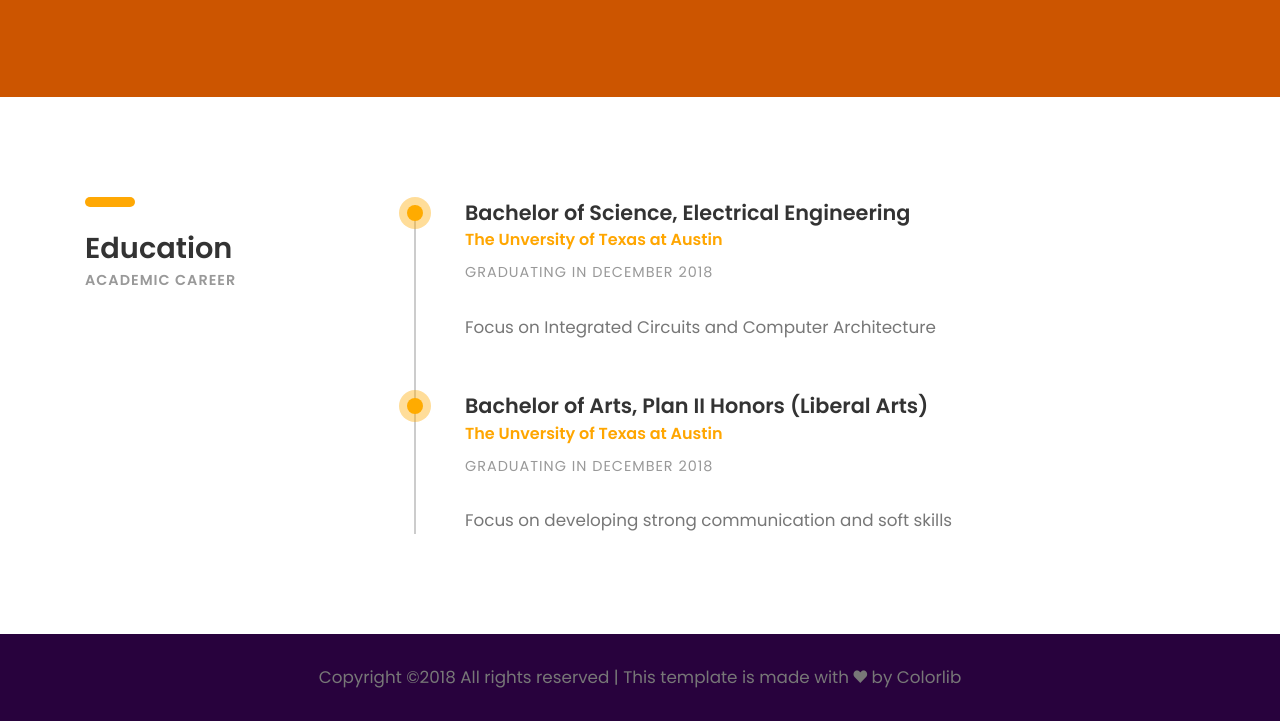
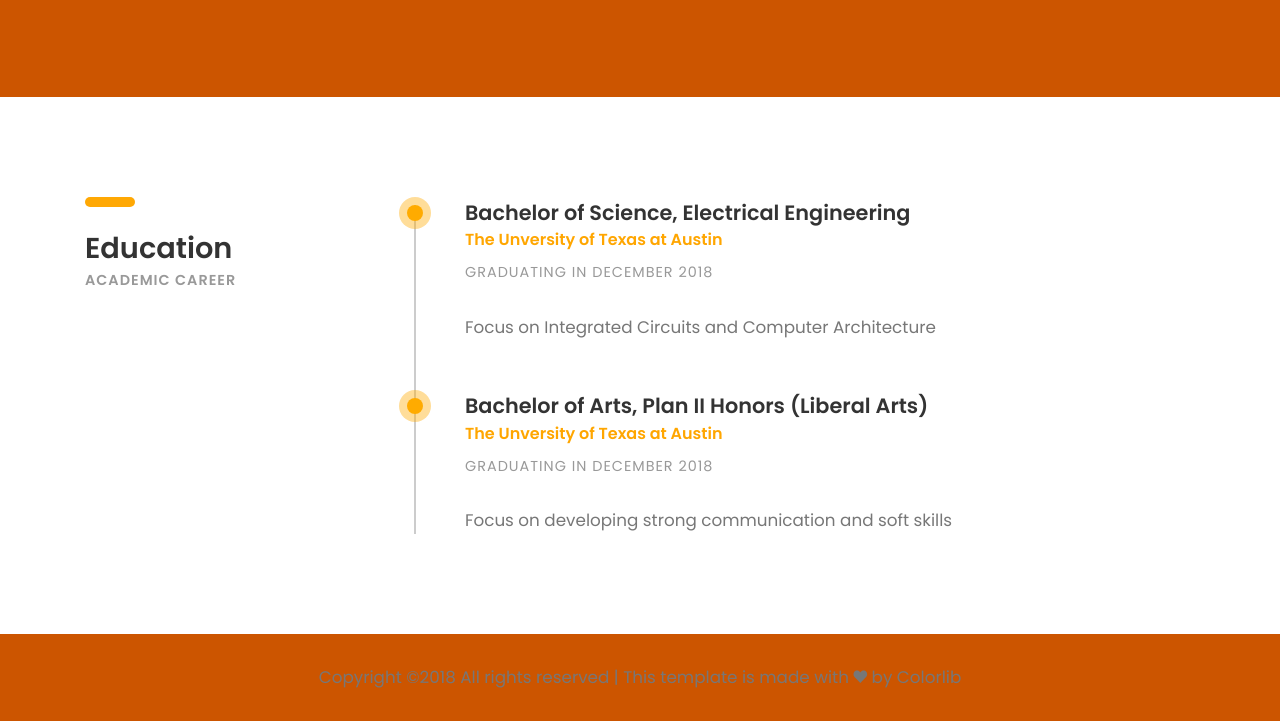
Before and after one commit to kalhankoul96/kalhankoul96.github.io, a plain HTML site: page index.html in a window 1280 px wide. Shown: the part 1863-2584 px from the top of the page. Drawn offline with Linux system fonts and the light colour scheme; files whose address does not match are found by name.

Commit message:
burnt orange

```diff
--- a/01-cv-portfolio/css/styles.css
+++ b/01-cv-portfolio/css/styles.css
@@ -258,4 +258,4 @@
 10. FOOTER
 --------------------------------- */
 
-.copyright{ text-align: center; padding: 30px 0; background: #28023D; }
+.copyright{ text-align: center; padding: 30px 0; background: #cc5500; }
--- a/02-cv-boxed/css/styles.css
+++ b/02-cv-boxed/css/styles.css
@@ -223,4 +223,4 @@
 8. FOOTER
 --------------------------------- */
 
-.copyright{ text-align: center; padding: 30px 0; background: #28023D; }
+.copyright{ text-align: center; padding: 30px 0; background: #cc5500; }
--- a/03-cv-business/css/styles.css
+++ b/03-cv-business/css/styles.css
@@ -295,4 +295,4 @@
 10. FOOTER
 --------------------------------- */
 
-.copyright{ text-align: center; padding: 30px 0; background: #28023D; }
+.copyright{ text-align: center; padding: 30px 0; background: #cc5500; }
--- a/04-elements/css/styles.css
+++ b/04-elements/css/styles.css
@@ -168,18 +168,18 @@
 
 .btn-bg-yellow{ border: 1px solid #FFAD01; background: #FFAD01; color: #fff; }
 
-.btn-bg-purple{ border: 1px solid #28023D; background: #28023D; color: #fff; }
+.btn-bg-purple{ border: 1px solid #cc5500; background: #cc5500; color: #fff; }
 
-.btn-border-purple{ border: 1px solid #28023D; color: #222; }
+.btn-border-purple{ border: 1px solid #cc5500; color: #222; }
 
-.btn-color-yellow{ border: 1px solid #28023D; background: #28023D; color: #FFAD01; }
+.btn-color-yellow{ border: 1px solid #cc5500; background: #cc5500; color: #FFAD01; }
 
 
 .btn-bg-yellow:hover{ background: none; color: #111; }
 
 .btn-bg-purple:hover{ background: none; color: #111; }
 
-.btn-border-purple:hover{ background: #28023D; color: #fff; }
+.btn-border-purple:hover{ background: #cc5500; color: #fff; }
 
 .btn-color-yellow:hover{ background: none; color: #111; }
 
@@ -212,7 +212,7 @@
 
 .panel-area .panel-title .icon{ float: right; font-size: .7em; margin-top: 5px; }
 
-.panel-area .panel-title.active{ background: #28023D; }
+.panel-area .panel-title.active{ background: #cc5500; }
 
 .panel-area .panel-title.active + .panel-desc{ opacity: 1; padding: 20px 20px 0; max-height: 300px;
 	-webkit-transform: scaleY(1); transform: scaleY(1); }
@@ -268,4 +268,4 @@
 10. FOOTER
 --------------------------------- */
 
-.copyright{ text-align: center; padding: 30px 0; background: #28023D; }
+.copyright{ text-align: center; padding: 30px 0; background: #cc5500; }
```
Also changed, not shown: index.html (+1 -1 lines).
